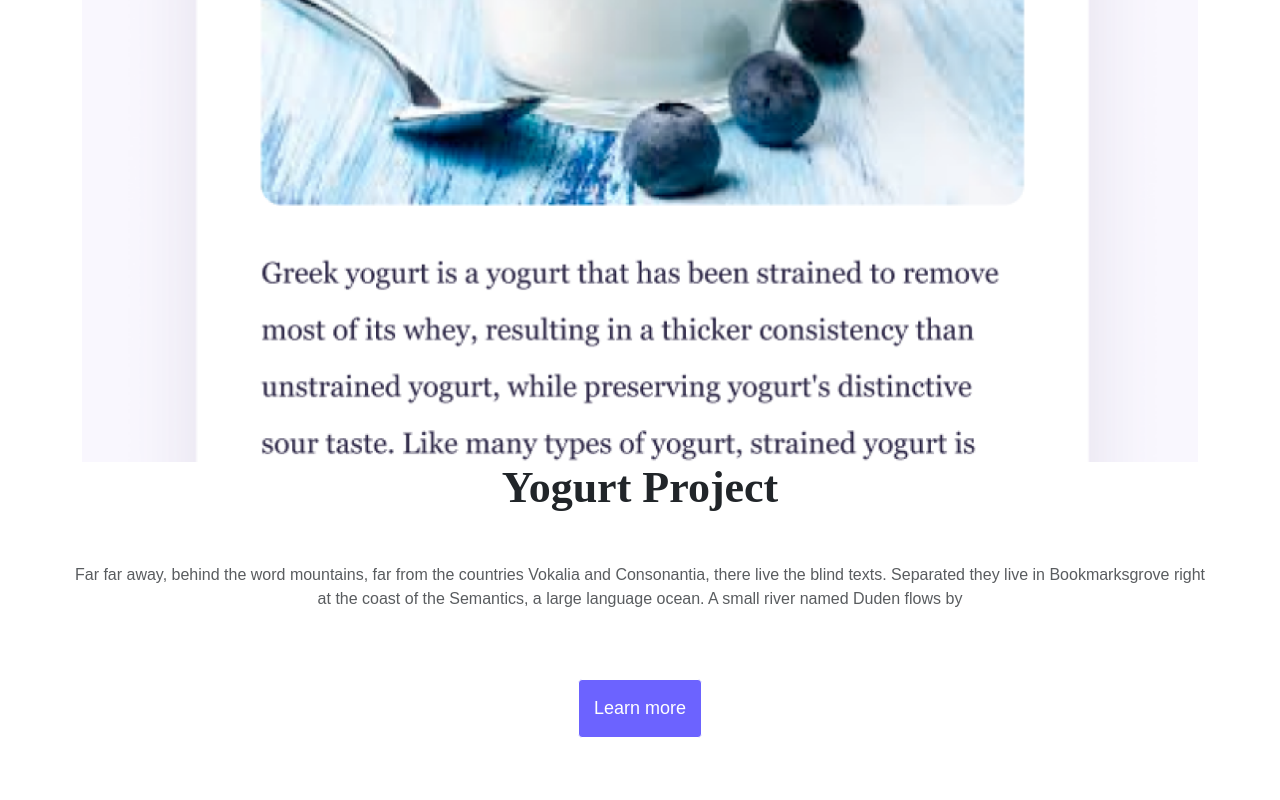
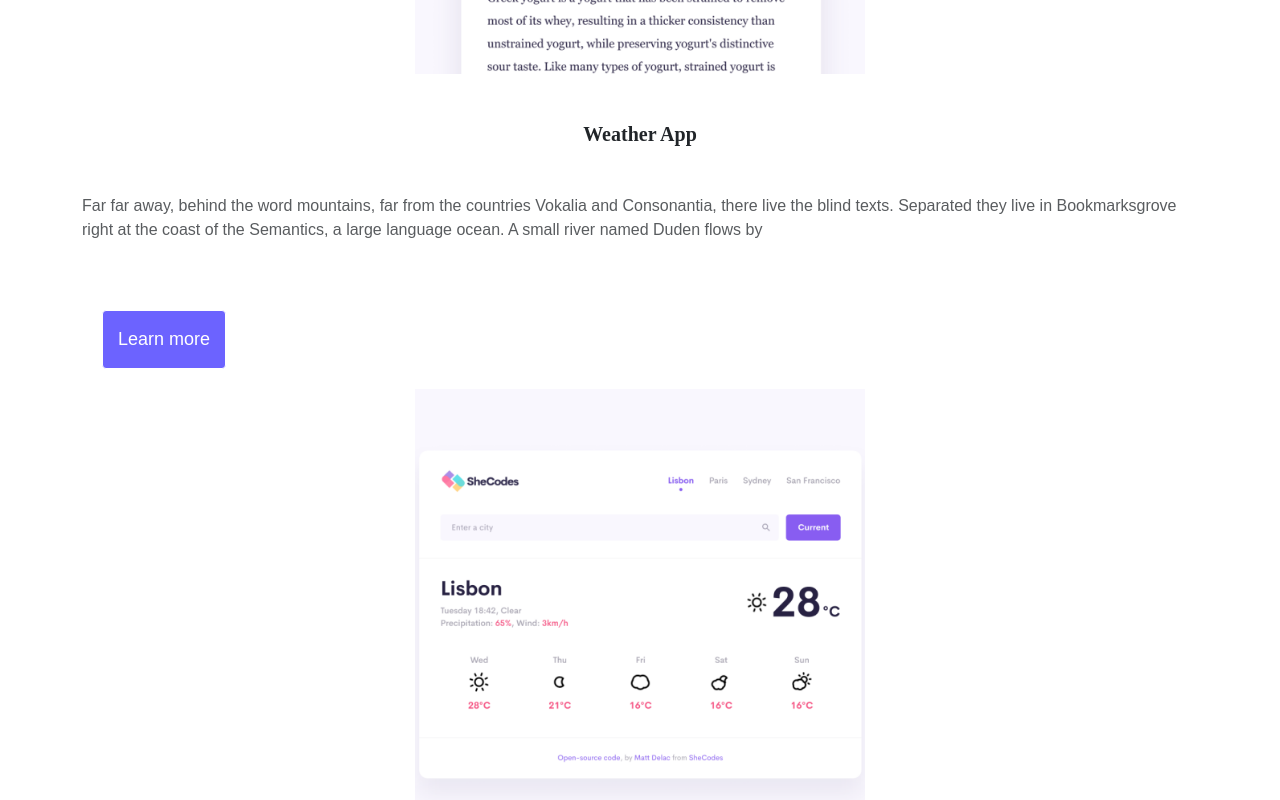
Before and after one commit to mperret10/Portfolio-project, a plain HTML site: page index.html in a window 1280 px wide. Shown: the part 1400-2200 px from the top of the page. Drawn offline with nearby package versions, Linux system fonts and the light colour scheme; a web font is replaced by a local one.

Commit message:
CSS modifications Homepage

```diff
--- a/index.html
+++ b/index.html
@@ -39,40 +39,37 @@
     <div class="container">
       <div class="row mb-5">
         <div class="col d-none d-lg-block">
-          <img src="images/yogurt.png" class="img-fluid" alt />
-        </div>
           <div class="project-description">
             <h2 class="mb-5">Yogurt Project</h2>
             <p class="mb-5 text-muted">
               Far far away, behind the word mountains, far from the countries
-            Vokalia and Consonantia, there live the blind texts. Separated they
-            live in Bookmarksgrove right at the coast of the Semantics, a large
-            language ocean. A small river named Duden flows by
+              Vokalia and Consonantia, there live the blind texts. Separated
+              they live in Bookmarksgrove right at the coast of the Semantics, a
+              large language ocean. A small river named Duden flows by
             </p>
+
             <a href class="btn btn-branding-outline">Learn more</a>
+            <img src="images/yogurt.png" class="img-fluid" alt="" />
           </div>
         </div>
       </div>
       <div class="row mb-5">
-      <div class="col">
+        <div class="col d-none d-lg-block">
           <div class="project-description">
             <h2 class="mb-5">Weather App</h2>
             <p class="mb-5 text-muted">
               Far far away, behind the word mountains, far from the countries
-            Vokalia and Consonantia, there live the blind texts. Separated they
-            live in Bookmarksgrove right at the coast of the Semantics, a large
-            language ocean. A small river named Duden flows by
+              Vokalia and Consonantia, there live the blind texts. Separated
+              they live in Bookmarksgrove right at the coast of the Semantics, a
+              large language ocean. A small river named Duden flows by
             </p>
             <a href class="btn btn-branding-outline">Learn more</a>
           </div>
-        <div class="col d-none d-lg-block">
+
           <img src="images/weather.png" class="img-fluid" alt />
         </div>
       </div>
-      <div class="row">
-        <div class="col d-none d-lg-block">
-          <img src="images/dictionary.png" class="img-fluid" alt />
-        </div>
+      <div class="row mb-5">
         <div class="col">
           <div class="project-description">
             <h2 class="mb-5">Dictionary App</h2>
--- a/styles/portfolio.css
+++ b/styles/portfolio.css
@@ -31,8 +31,11 @@ h1 {
   padding: 15px;
   border-radius: 4px;
   line-height: 27px;
-  display: inline-block;
+  display: inline-flex;
+  margin: 20px;
+  text-align: center;
 }
+
 .hero {
   background: var(--secondary-color);
   text-align: center;
@@ -47,19 +50,17 @@ h1 {
 .hero h2 {
   font-family: "poppins", sans-serif;
 }
-.project-description {
-  text-align: center;
-  padding: 0;
-}
+
 div {
   display: block;
+  margin: 0 auto;
 }
 h2 {
-  font-size: 44px;
+  font-size: 20px;
 }
-.mb-5 {
-  margin-bottom: 3rem !important;
+
+.img-fluid {
+  max-width: 450px;
+  display: block;
+  margin: 0 auto;
 }
-.btn-branding-outline {
-  margin: 20px;
-}
```
Lines whose indentation alone changed are shown as unchanged.
